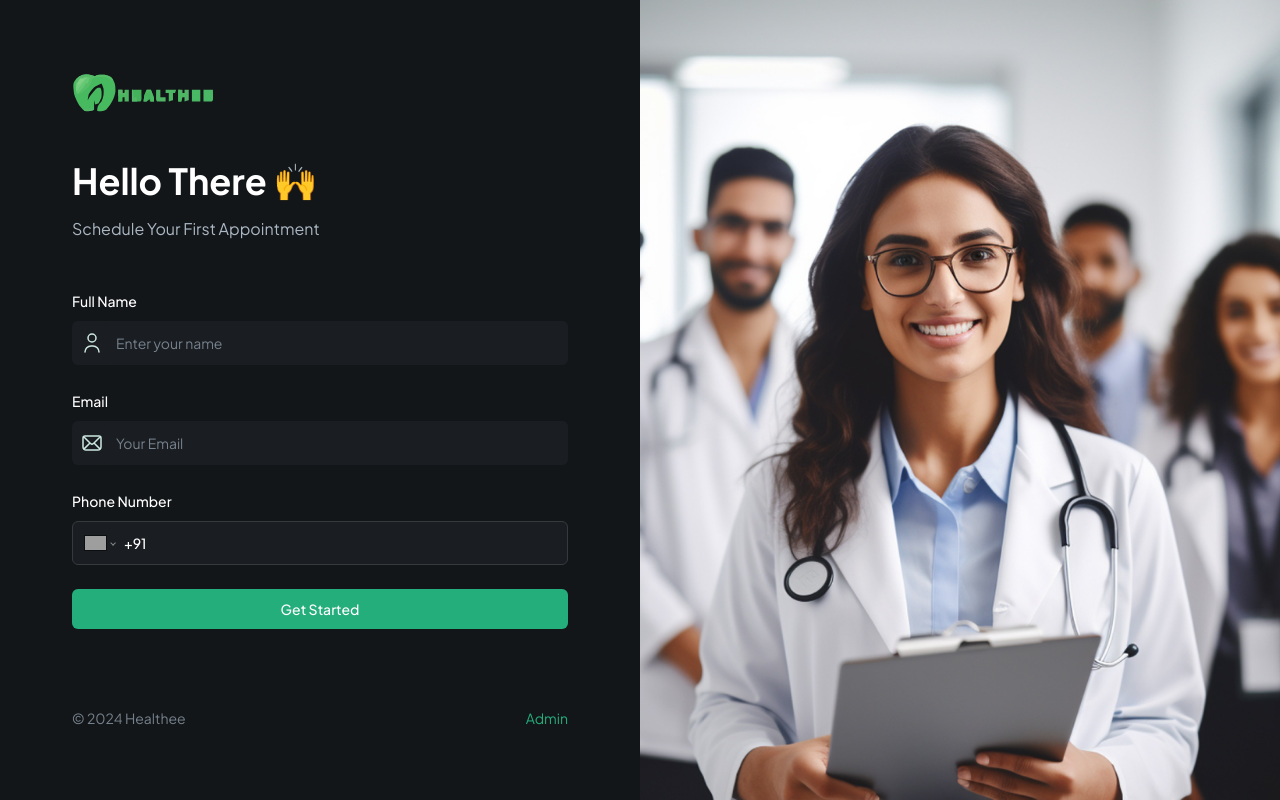
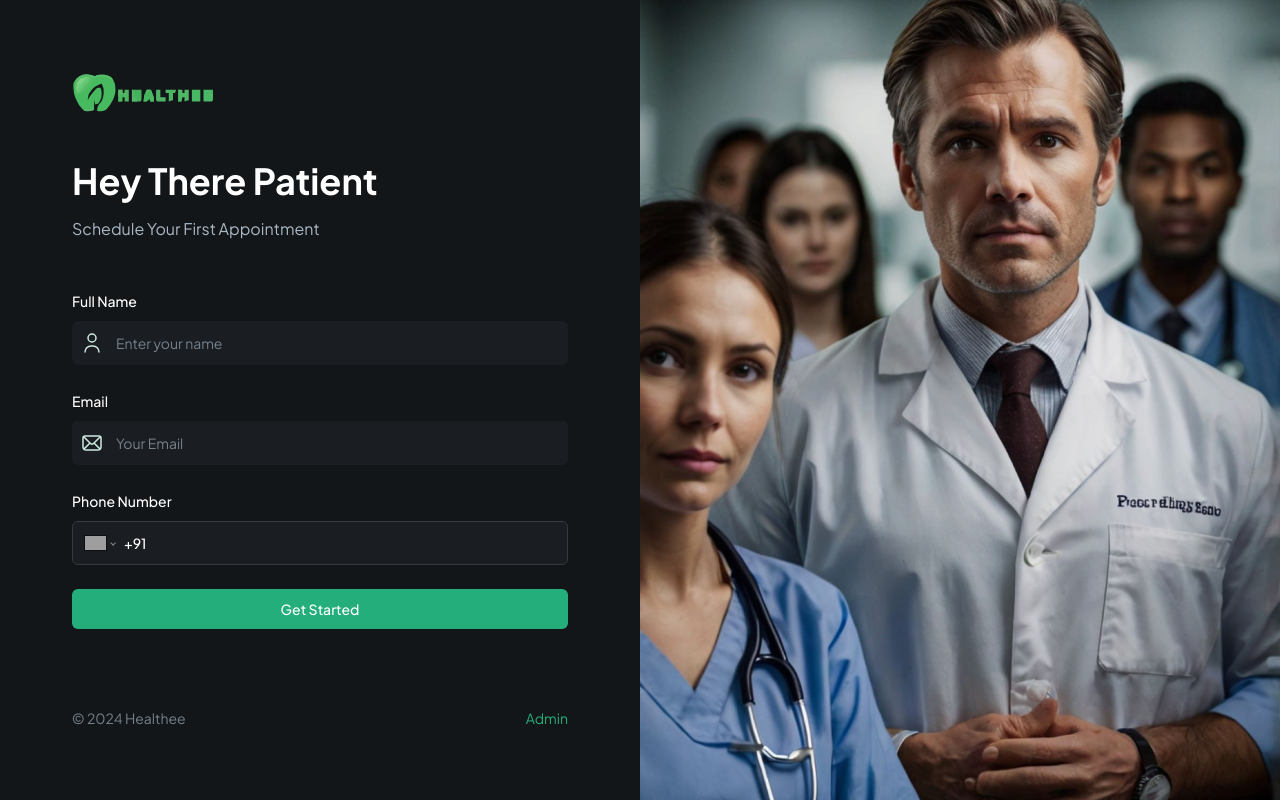
Before and after one commit to Crazyhaller/healthee, a Next.js app: page / in a window 1280 px wide. Built offline with nearby package versions, Linux system fonts and the light colour scheme; no server answers; grey boxes are pictures that could not be loaded.

Commit message:
UPDATE: UI

```diff
--- a/app/patients/[userId]/new-appointment/page.tsx
+++ b/app/patients/[userId]/new-appointment/page.tsx
@@ -2,6 +2,7 @@ import AppointmentForm from '@/components/forms/AppointmentForm'
 import { getPatient } from '@/lib/actions/patient.actions'
 import Image from 'next/image'
 import * as Sentry from '@sentry/nextjs'
+import Link from 'next/link'
 
 export default async function NewAppointment({
   params: { userId },
@@ -14,6 +15,7 @@ export default async function NewAppointment({
     <div className="flex h-screen max-h-screen">
       <section className="remove-scrollbar container my-auto">
         <div className="sub-container max-w-[860px] flex-1 justify-between">
+          <Link href="/" className="cursor-pointer">
             <Image
               src="/assets/icons/logo-full.svg"
               height={1000}
@@ -21,6 +23,7 @@ export default async function NewAppointment({
               alt="logo"
               className="mb-12 h-10 w-fit"
             />
+          </Link>
 
           <AppointmentForm
             type="create"
--- a/app/patients/[userId]/register/page.tsx
+++ b/app/patients/[userId]/register/page.tsx
@@ -17,6 +17,7 @@ const Register = async ({ params: { userId } }: SearchParamProps) => {
 
       <section className="remove-scrollbar container">
         <div className="sub-container max-w-[860px] flex-1 flex-col py-10">
+          <Link href="/" className="cursor-pointer">
             <Image
               src="/assets/icons/logo-full.svg"
               height={1000}
@@ -24,6 +25,7 @@ const Register = async ({ params: { userId } }: SearchParamProps) => {
               alt="patient"
               className="mb-12 h-10 w-fit"
             />
+          </Link>
 
           <RegisterForm user={user} />
 
--- a/components/forms/PatientForm.tsx
+++ b/components/forms/PatientForm.tsx
@@ -55,7 +55,7 @@ const PatientForm = () => {
     <Form {...form}>
       <form onSubmit={form.handleSubmit(onSubmit)} className="space-y-6 flex-1">
         <section className="mb-12 space-y-4">
-          <h1 className="header">Hello There 🙌</h1>
+          <h1 className="header">Hey There Patient</h1>
           <p className="text-dark-700">Schedule Your First Appointment</p>
         </section>
 
--- a/components/forms/RegisterForm.tsx
+++ b/components/forms/RegisterForm.tsx
@@ -336,7 +336,7 @@ const RegisterForm = ({ user }: { user: User }) => {
           label="I consent to the privacy policy"
         />
 
-        <SubmitButton isLoading={isLoading}>Get Started</SubmitButton>
+        <SubmitButton isLoading={isLoading}>Schedule Appointment</SubmitButton>
       </form>
     </Form>
   )
```
Also changed, not shown: public/assets/images/onboarding-img.png. Lines whose indentation alone changed are shown as unchanged.
